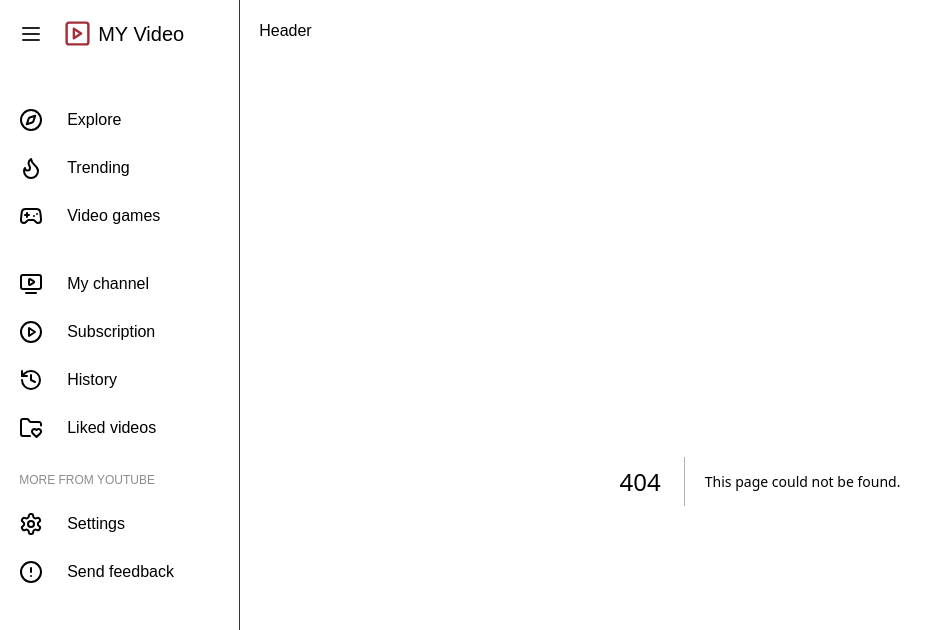
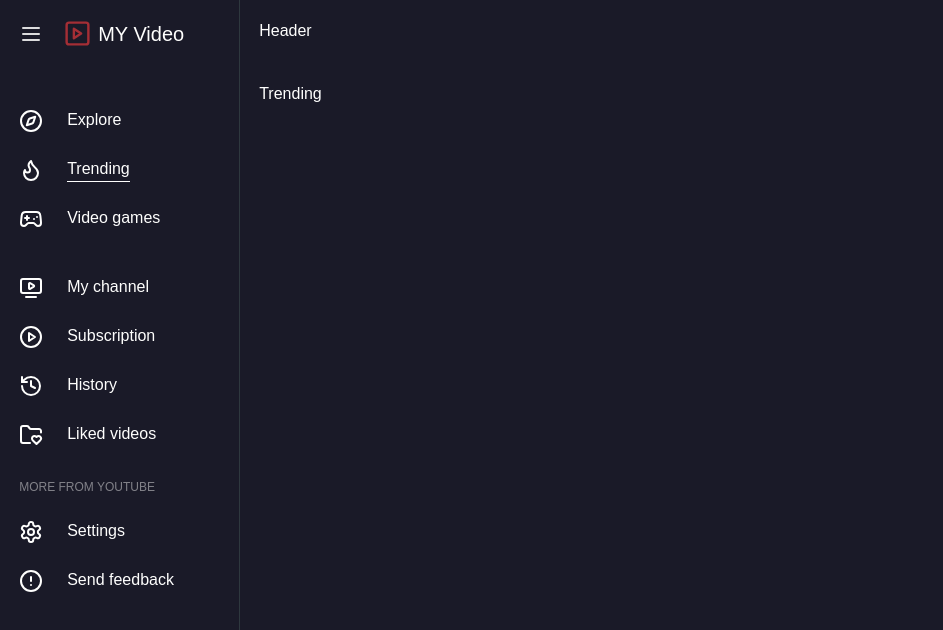
Before and after one commit to Efim-Kapliy/project_video-hosting--client, a Next.js app: page /trending in a window 1280 px wide. Before the commit this address had no page. Shown: the top 630 px of the page, without its empty margins (0-943 px from the left). Built offline with nearby package versions, Linux system fonts and the light colour scheme; a web font is replaced by a local one.

Commit message:
feat: add functionality to an active item

```diff
--- a/package.json
+++ b/package.json
@@ -12,6 +12,7 @@
     "clsx": "^2.1.1",
     "lucide-react": "^0.471.1",
     "next": "15.1.4",
+    "path-to-regexp": "^8.2.0",
     "react": "^19.0.0",
     "react-dom": "^19.0.0"
   },
--- /dev/null
+++ b/src/app/trending/page.tsx
@@ -0,0 +1,10 @@
+import type { Metadata } from 'next'
+
+export const metadata: Metadata = {
+	title: 'Trending',
+	description: 'Trending Trending Trending'
+}
+
+export default function TrendingPage() {
+	return <div>Trending</div>
+}
--- a/src/components/layout/sidebar/menus/MenuItem.tsx
+++ b/src/components/layout/sidebar/menus/MenuItem.tsx
@@ -1,20 +1,31 @@
+import cn from 'clsx'
 import Link from 'next/link'
 
 import type { ISidebarItem } from '../sidebar.types'
 
 interface Props {
 	item: ISidebarItem
+	isActive: boolean
 }
 
-export function MenuItem({ item }: Props) {
+export function MenuItem({ item, isActive }: Props) {
 	return (
 		<li>
 			<Link
 				href={item.link}
 				className={'group py-3 flex items-center gap-6 '}
 			>
-				<item.icon className='group-hover:text-primary transition group-hover:rotate-6 min-w-6' />
-				<span>{item.label}</span>
+				<item.icon
+					className={cn('min-w-6', { 'group-hover:text-primary transition group-hover:rotate-6': !isActive })}
+				/>
+				<span
+					className={cn('border-b', {
+						'border-white': isActive,
+						'border-transparent': !isActive
+					})}
+				>
+					{item.label}
+				</span>
 			</Link>
 			{item.isBottomBorder && <span className='h-[1] bg-border w-full block my-5'></span>}
 		</li>
--- a/src/components/layout/sidebar/menus/SidebarMenu.tsx
+++ b/src/components/layout/sidebar/menus/SidebarMenu.tsx
@@ -1,3 +1,6 @@
+import { usePathname } from 'next/navigation'
+import { match } from 'path-to-regexp'
+
 import type { ISidebarItem } from '../sidebar.types'
 
 import { MenuItem } from './MenuItem'
@@ -8,6 +11,8 @@
 }
 
 export function SidebarMenu({ title, menu }: Props) {
+	const pathname = usePathname()
+
 	return (
 		<nav>
 			{title && <div className='opacity-45 uppercase font-medium text-xs mb-3'>{title}</div>}
@@ -16,6 +21,7 @@
 					<MenuItem
 						key={menuItem.label}
 						item={menuItem}
+						isActive={!!match(menuItem.link, { sensitive: true })(pathname)}
 					/>
 				))}
 			</ul>
```
Also changed, not shown: 1 other file (tests, documents, lock files or other folders).
